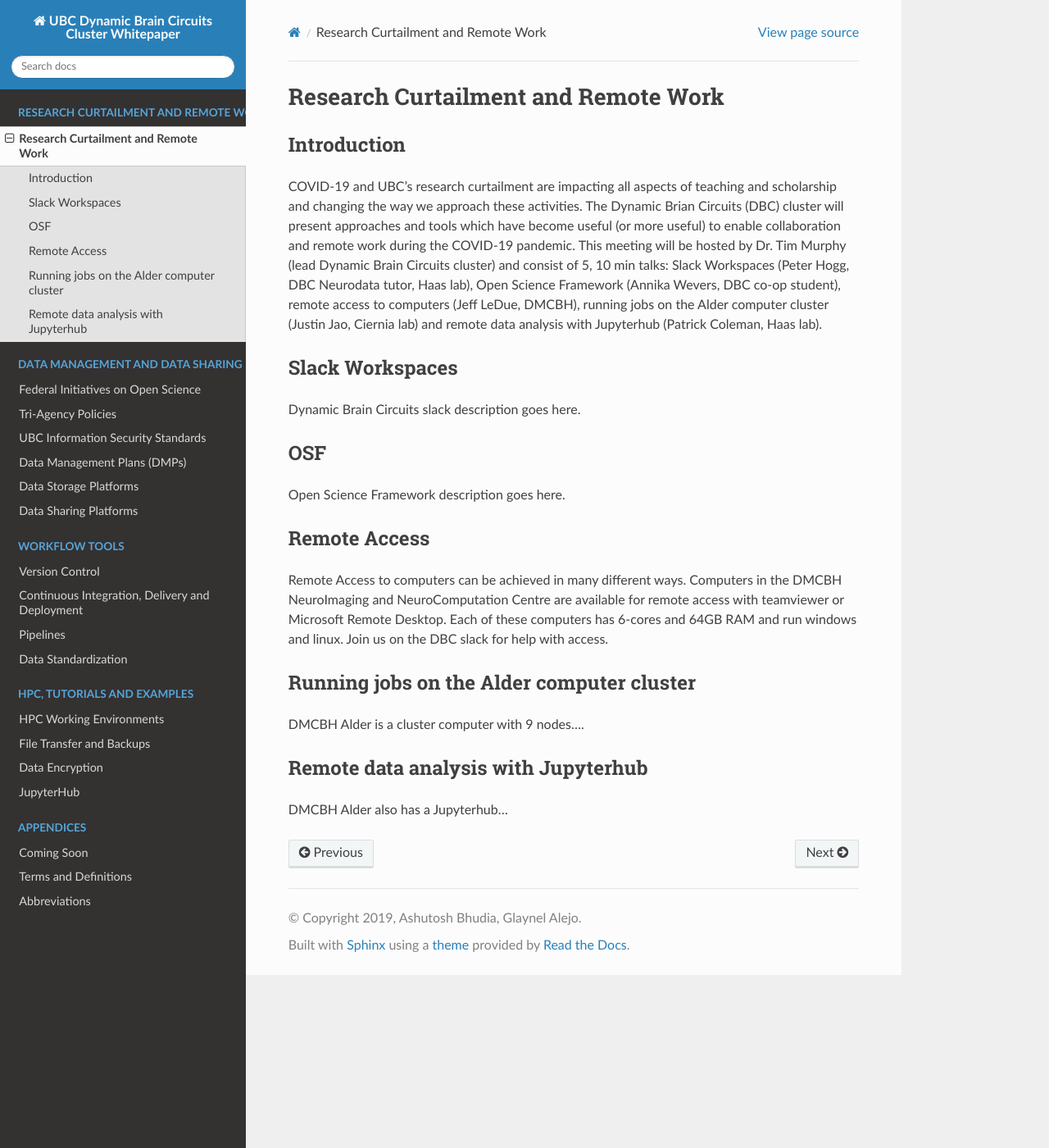
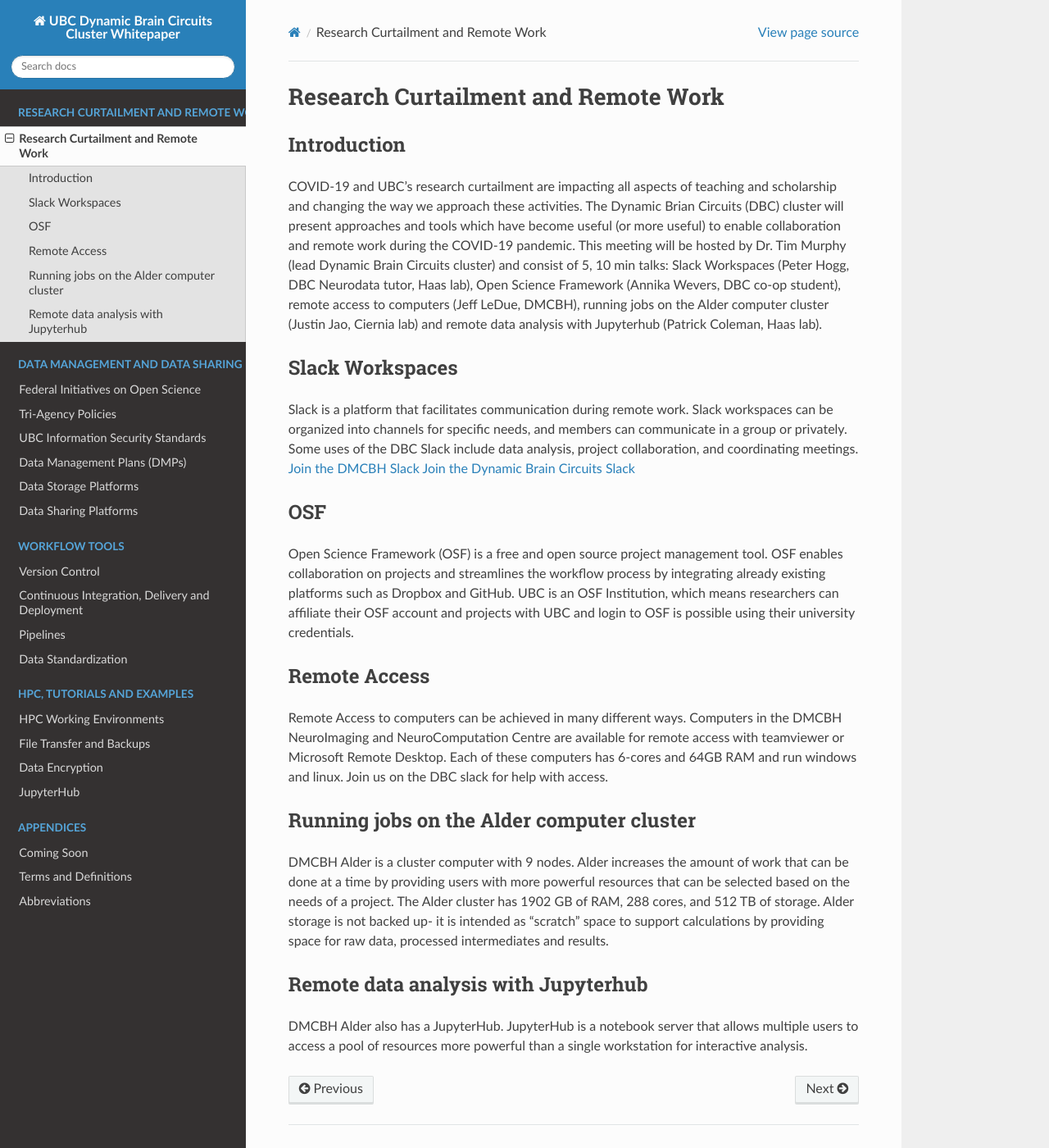
Before and after one commit to ubcbraincircuits/whitepaper, a Sphinx documentation site: the page built from source/covid19/index.rst, in a window 1280 px wide and 1400 px high. Shown: the whole window at 82% size. Built offline with Sphinx 7.4.7 and the Read the Docs theme 2.0.0, drawn with Linux system fonts in a browser that asks for light colours; pages that are not in the unit, such as notebooks, are missing from menus.

Commit message:
Updated descriptions.

```diff
--- a/source/covid19/index.rst
+++ b/source/covid19/index.rst
@@ -8,11 +8,13 @@
 
 Slack Workspaces
 ============
-Dynamic Brain Circuits slack description goes here.
+Slack is a platform that facilitates communication during remote work. Slack workspaces can be organized into channels for specific needs, and members can communicate in a group or privately. Some uses of the DBC Slack include data analysis, project collaboration, and coordinating meetings.
+`Join the DMCBH Slack <https://join.slack.com/t/ubcdmcbh/signup>`_
+`Join the Dynamic Brain Circuits Slack <https://join.slack.com/t/dynamicbraincircuits/shared_invite/zt-ee3fk7sz-GYtQZOA0~04t7bziibQkpw>`_
 
 OSF
 ============
-Open Science Framework description goes here.
+Open Science Framework (OSF) is a free and open source project management tool. OSF enables collaboration on projects and streamlines the workflow process by integrating already existing platforms such as Dropbox and GitHub. UBC is an OSF Institution, which means researchers can affiliate their OSF account and projects with UBC and login to OSF is possible using their university credentials.
 
 Remote Access
 ============
@@ -20,8 +22,9 @@
 
 Running jobs on the Alder computer cluster
 ============
-DMCBH Alder is a cluster computer with 9 nodes....
+DMCBH Alder is a cluster computer with 9 nodes. Alder increases the amount of work that can be done at a time by providing users with more powerful resources that can be selected based on the needs of a project. The Alder cluster has 1902 GB of RAM, 288 cores, and 512 TB of storage.
+Alder storage is not backed up- it is intended as “scratch” space to support calculations by providing space for raw data, processed intermediates and results.
 
 Remote data analysis with Jupyterhub
 ============
-DMCBH Alder also has a Jupyterhub...
+DMCBH Alder also has a JupyterHub. JupyterHub is a notebook server that allows multiple users to access a pool of resources more powerful than a single workstation for interactive analysis.
```
